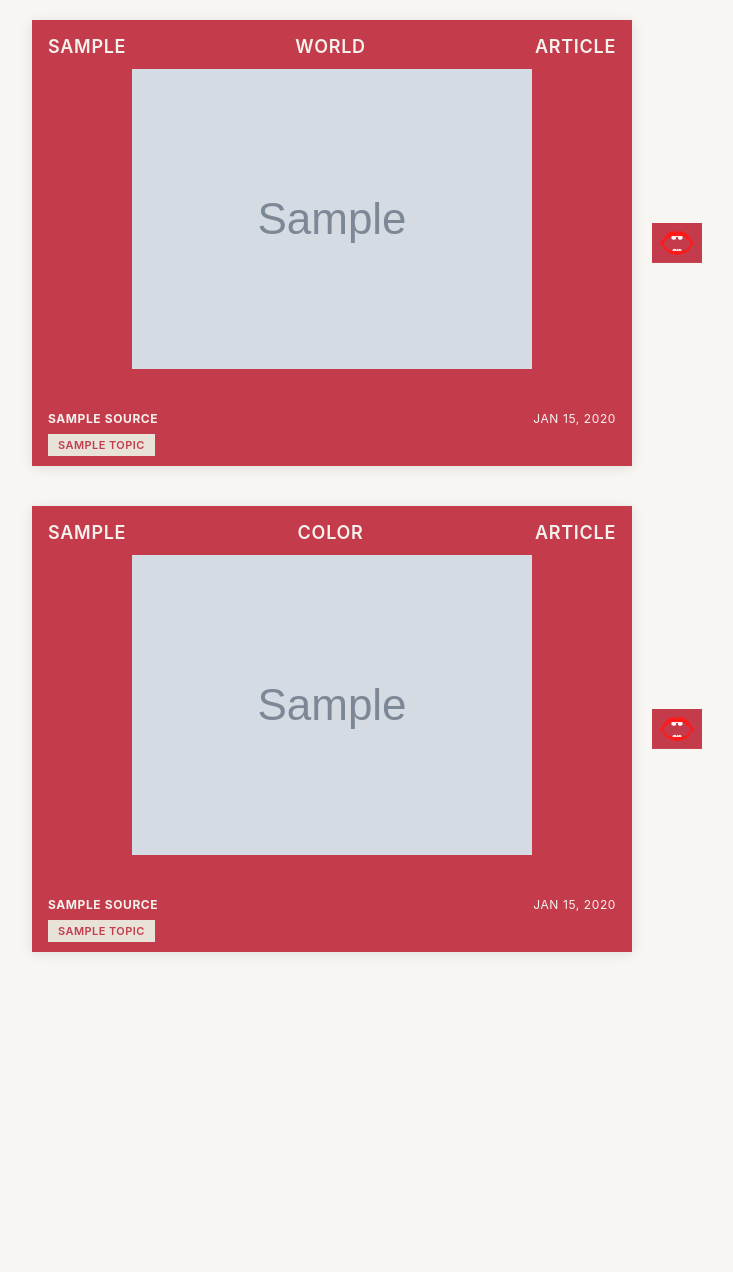
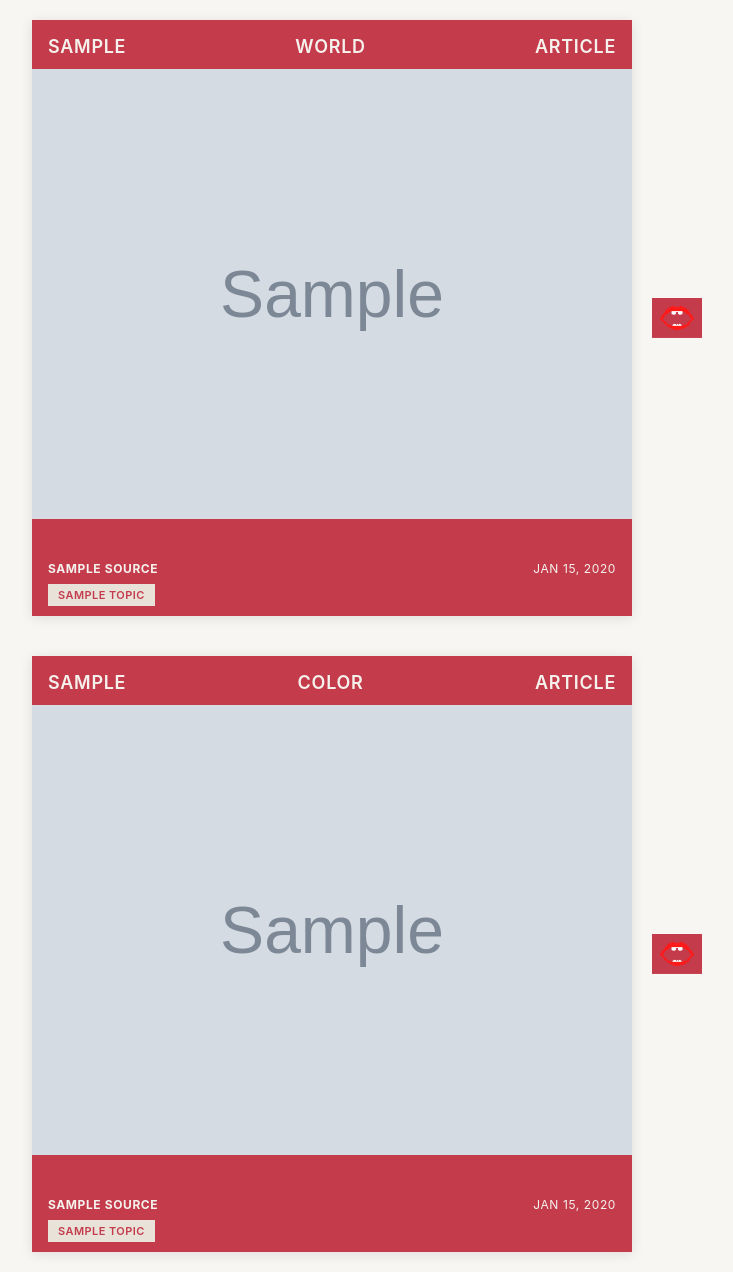
Before and after one commit to botica/newschomp, a Django app: template newschomp/chomp/templates/chomp/home.html in a window 1280 px wide. Shown: the whole page, without its empty margins (308-1041 px from the left). Before the commit the page ends 954 px from the top, so only its background shows below. Run offline with Django 5.2, Linux system fonts and the light colour scheme; the template is opened without the code that fills it: most values are stand-ins (such as "Sample title", 1, 10 or a date in 2020); grey boxes marked "Sample" are stand-in pictures; data that the repository does not hold is empty.

Commit message:
remove max height of img

```diff
--- a/newschomp/chomp/static/chomp/css/style.css
+++ b/newschomp/chomp/static/chomp/css/style.css
@@ -104,8 +104,7 @@ header {
 .article-image {
     width: 100%;
     height: auto;
-    max-height: 300px;
-    object-fit: contain;
+    object-fit: cover;
     background: var(--red);
 }
 
```
